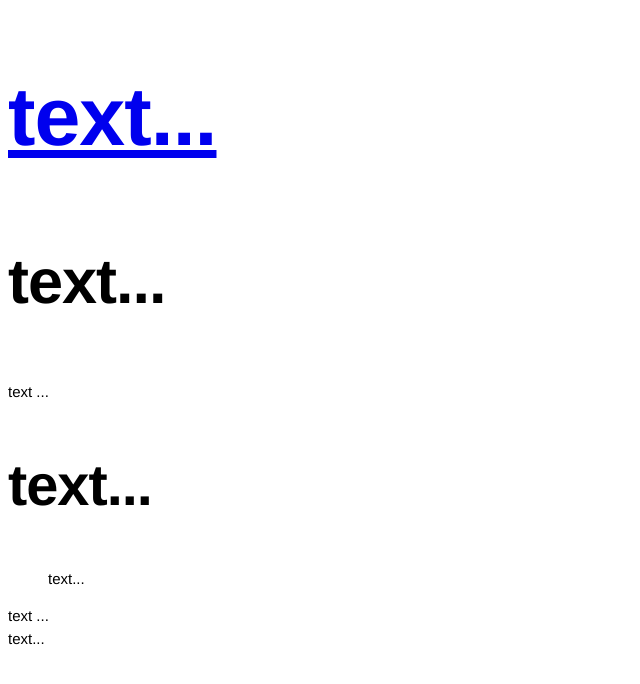
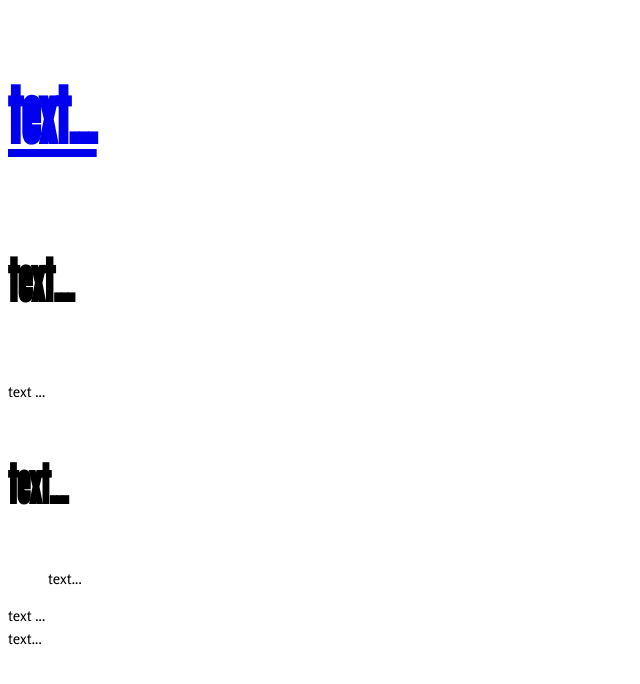
Before and after one commit to BernardTatin/bright-marcel, a plain HTML site: page index.html in a window 1280 px wide. Shown: the whole page, without its empty margins (0-640 px from the left). Drawn offline with Linux system fonts and the light colour scheme; some packages are replaced by stand-ins of ours; files whose address does not match are found by name.

Commit message:
More work about fonts

```diff
--- a/index.html
+++ b/index.html
@@ -5,17 +5,17 @@
         <!-- meta http-equiv="X-UA-Compatible" content="chrome=1" -->
         <meta name="viewport" content="width=device-width, user-scalable=1, initial-scale=1, minimum-scale=1, maximum-scale=1" />
 
-        <link rel="stylesheet" href="../bright-marcel-kernel/css/reset.css" type="text/css" />
-        <link rel="stylesheet" href="../bright-marcel-kernel/css/default-font.css" type="text/css" />
+        <link rel="stylesheet" href="bright-marcel-kernel/css/reset.css" type="text/css" />
+        <link rel="stylesheet" href="bright-marcel-kernel/css/default-font.css" type="text/css" />
         <link rel="stylesheet" href="fonts/stylesheet.css" type="text/css" />
-        <link rel="stylesheet" href="../bright-marcel-kernel/css/screen.css" media="screen" />
-        <link rel="stylesheet" href="../bright-marcel-kernel/css/print.css" media="print" />
+        <link rel="stylesheet" href="bright-marcel-kernel/css/screen.css" media="screen" />
+        <link rel="stylesheet" href="bright-marcel-kernel/css/print.css" media="print" />
         <link rel="stylesheet" href="css/local-font.css" media="all" />
 
-        <script type="text/javascript" src="../bright-marcel-kernel/javascripts/public/modernizr.js"></script>
-        <script type="text/javascript" src="../bright-marcel-kernel/javascripts/private/compat.js"></script>
-        <script type="text/javascript" src="../bright-marcel-kernel/javascripts/public/lazyload.js"></script>
-        <script type="text/javascript" src="../bright-marcel-kernel/javascripts/app.js"></script>
+        <script type="text/javascript" src="bright-marcel-kernel/javascripts/public/modernizr.js"></script>
+        <script type="text/javascript" src="bright-marcel-kernel/javascripts/private/compat.js"></script>
+        <script type="text/javascript" src="bright-marcel-kernel/javascripts/public/lazyload.js"></script>
+        <script type="text/javascript" src="bright-marcel-kernel/javascripts/app.js"></script>
         <title>some title</title>
     </head>
 
--- a/less/local-font.less
+++ b/less/local-font.less
@@ -5,41 +5,35 @@
  */
 
 .default-font {
-    font: normal normal 15px/1.5 nerislight, 'Helvetica', Verdana, Arial, sans-serif;
+    font: normal normal 15px/1.5 Rosario, 'Helvetica', Verdana, Arial, sans-serif;
     -webkit-font-smoothing: antialiased;
     -moz-font-smoothing: antialiased;
     font-smoothing: antialiased;
 }
 
 .title-font {
-    font-family: baron_neueblack, 'Helvetica', Verdana, Arial, sans-serif;
+    font-family: 'League Gothic Condensed', 'Helvetica', Verdana, Arial, sans-serif;
     letter-spacing: -1px;
     word-spacing: 5px;
 }
 
-.footer-font {
-    font-family: baron_neueblack, 'Helvetica', Verdana, Arial, sans-serif;
+.hx-font, .footer-font {
+    font-family:  Rosario, 'Helvetica', Verdana, Arial, sans-serif;
 }
 
 .hx-font {
-    font-family: nerisblack, 'Helvetica', Verdana, Arial, sans-serif;
+    font-weight: bold;
+    /* font-style: italic; */
+    letter-spacing: 1px;
 }
 
-.text-font {
-    font-family:  nerislight, 'Helvetica', Verdana, Arial, sans-serif;
-}
-.text-italic-font {
-    font-family:  nerislight_italic, 'Helvetica', Verdana, Arial, sans-serif;
-}
-.text-bold-font {
-    font-family:  nerisblack, 'Helvetica', Verdana, Arial, sans-serif;
-}
-.text-bold-italic-font {
-    font-family:  nerisbold_italic, 'Helvetica', Verdana, Arial, sans-serif;
+.text-font, .text-italic-font, .text-bold-font, .text-bold-italic-font {
+    font-family:  Rosario, 'Helvetica', Verdana, Arial, sans-serif;
 }
 
 .code-font {
     font: normal normal .8em/1.7 "Lucida Sans Typewriter", "Lucida Console", Monaco, "Bitstream Vera Sans Mono", monospace;
 }
 
+
 @import "fonts.less";
```
Also changed, not shown: css/local-font.css.
